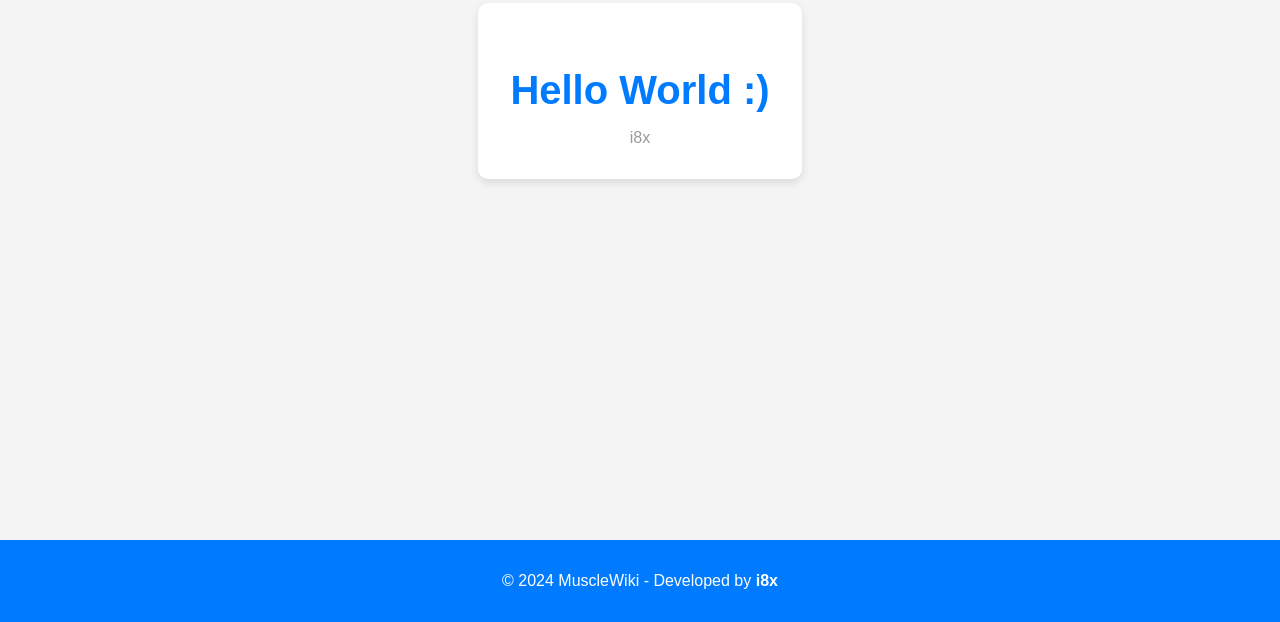
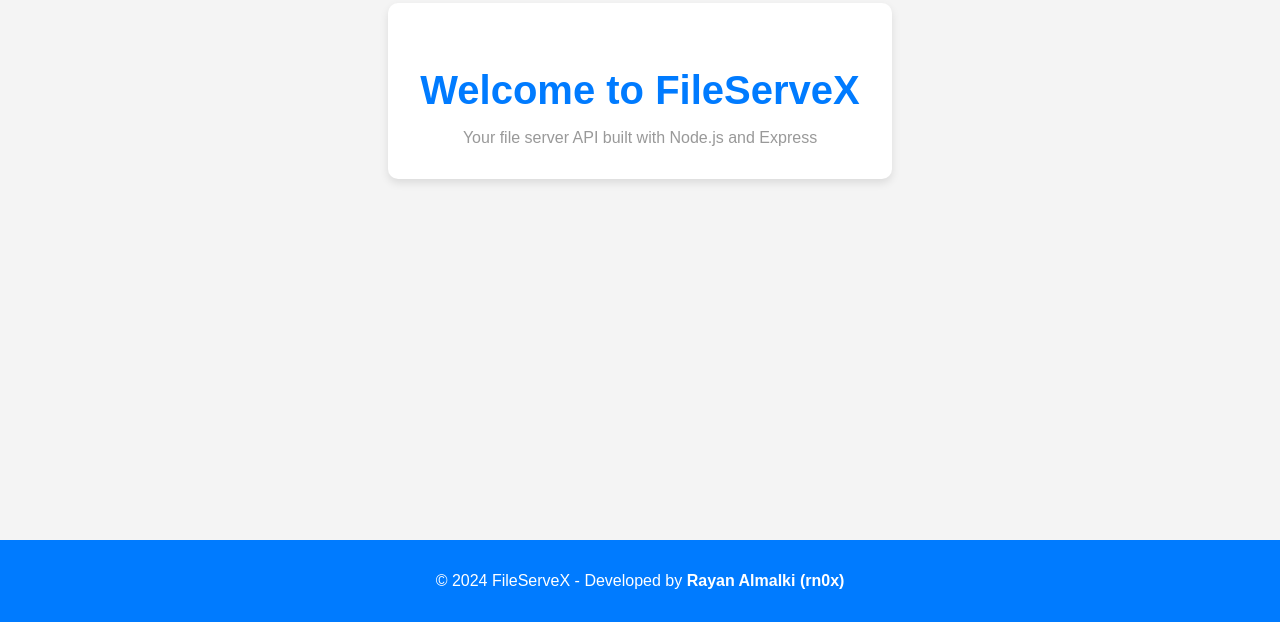
Before and after one commit to rn0x/FileServeX, a website: page index.html in a window 1280 px wide. Shown: the part 178-800 px from the top of the page. Drawn offline with Linux system fonts and the light colour scheme.

Commit message:
Update index.html for FileServeX project
- Changed page title to 'FileServeX - File Server API'.
- Updated main heading and description to reflect the project name and purpose.
- Updated footer with project name and developer information.

```diff
--- a/index.html
+++ b/index.html
@@ -3,7 +3,7 @@
 <head>
   <meta charset="UTF-8" />
   <meta name="viewport" content="width=device-width, initial-scale=1.0" />
-    <title>MuscleWiki - i8x</title>
+  <title>FileServeX - File Server API</title>
   <style>
     /* إعدادات عامة */
     body {
@@ -77,13 +77,13 @@
 </head>
 <body>
   <div class="container">
-      <h2>Hello World :)</h2>
-      <small>i8x</small>
+    <h2>Welcome to FileServeX</h2>
+    <small>Your file server API built with Node.js and Express</small>
   </div>
   <footer>
     <p>
-        &copy; 2024 MuscleWiki - Developed by
-        <a href="https://github.com/rn0x" target="_blank">i8x</a>
+      &copy; 2024 FileServeX - Developed by
+      <a href="https://github.com/rn0x" target="_blank">Rayan Almalki (rn0x)</a>
     </p>
   </footer>
 </body>
```
Lines whose indentation alone changed are shown as unchanged.
